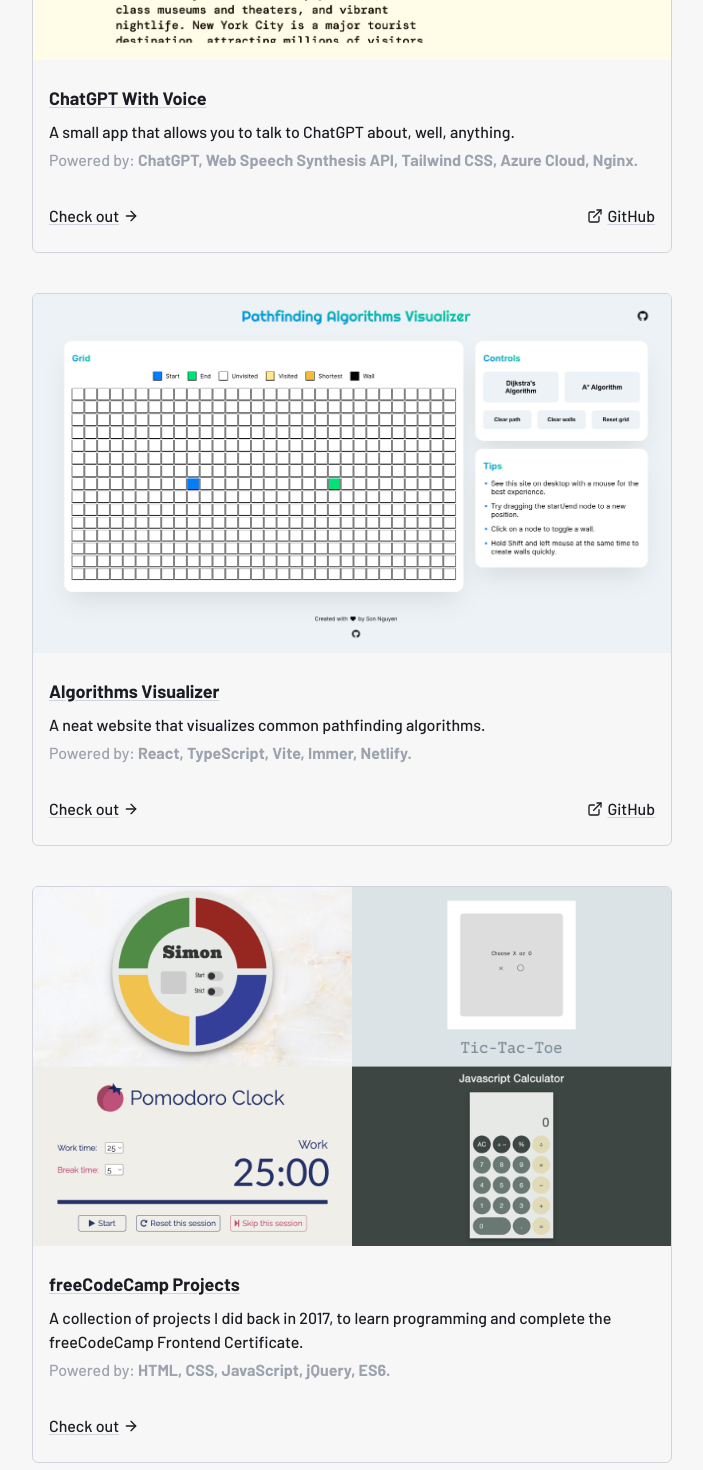
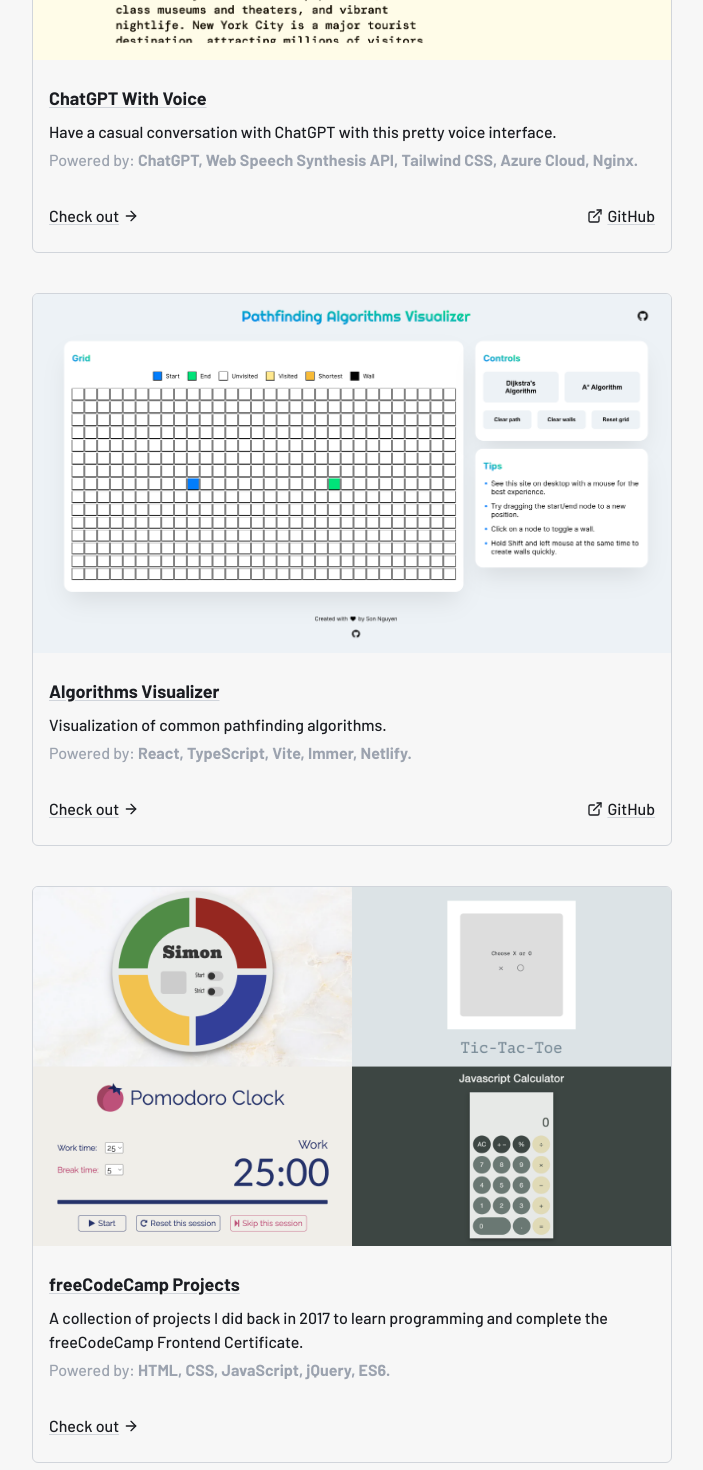
Before and after one commit to sonngdev/personal-website-23, a Next.js app: page /projects in a window 1280 px wide. Shown: the part 420-1890 px from the top of the page, without its empty margins (288-991 px from the left). Built offline with nearby package versions, Linux system fonts and the light colour scheme; no server answers.

Commit message:
feat: update project descriptions

```diff
--- a/pages/projects.tsx
+++ b/pages/projects.tsx
@@ -9,14 +9,14 @@
   {
     img: freeCodeCampImg,
     title: 'freeCodeCamp Projects',
-    description: 'A collection of projects I did back in 2017, to learn programming and complete the freeCodeCamp Frontend Certificate.',
+    description: 'A collection of projects I did back in 2017 to learn programming and complete the freeCodeCamp Frontend Certificate.',
     technologies: 'HTML, CSS, JavaScript, jQuery, ES6.',
     projectUrl: 'https://codepen.io/collection/kNZGjG',
   },
   {
     img: algorithmsVisualizerImg,
     title: 'Algorithms Visualizer',
-    description: 'A neat website that visualizes common pathfinding algorithms.',
+    description: 'Visualization of common pathfinding algorithms.',
     technologies: 'React, TypeScript, Vite, Immer, Netlify.',
     projectUrl: 'https://algorithms.sonng.dev',
     githubUrl: 'https://github.com/thanhsonng/algorithm-visualizer',
@@ -24,7 +24,7 @@
   {
     img: chatgptVoiceImg,
     title: 'ChatGPT With Voice',
-    description: 'A small app that allows you to talk to ChatGPT about, well, anything.',
+    description: 'Have a casual conversation with ChatGPT with this pretty voice interface.',
     technologies: 'ChatGPT, Web Speech Synthesis API, Tailwind CSS, Azure Cloud, Nginx.',
     projectUrl: 'https://chatgpt.sonng.dev',
     githubUrl: 'https://github.com/thanhsonng/chatgpt-voice',
```
